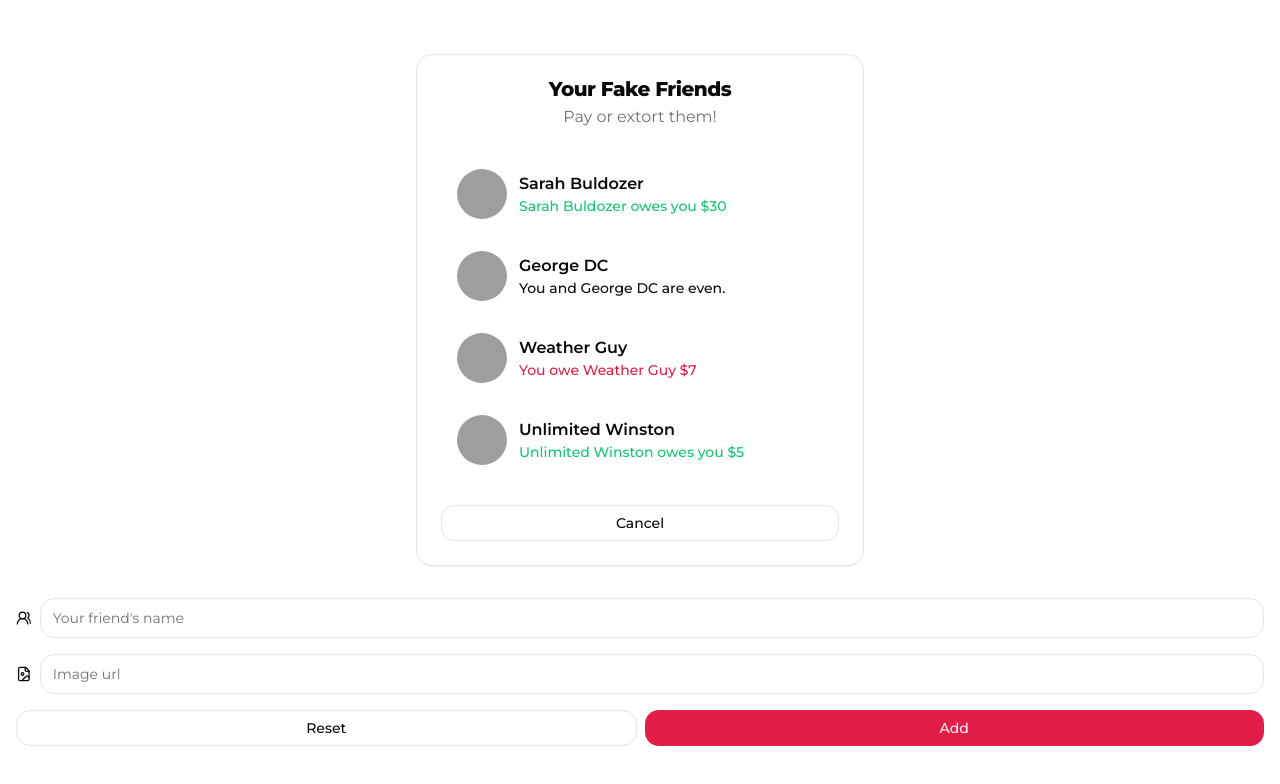
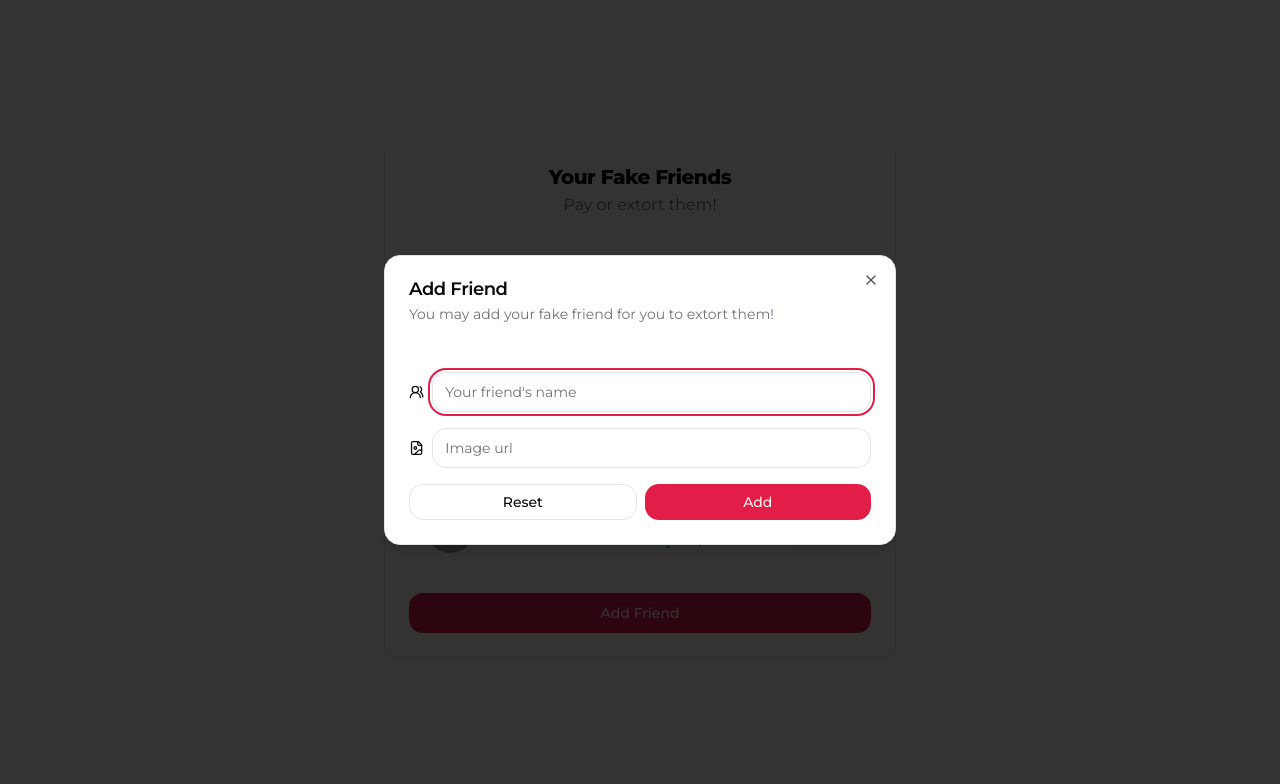
Before and after one commit to dominicpam89/showcase-01-sillyfriendsdining, a React (Vite) app: page / in a window 1280 px wide. Both pictures are taken after a click on the button "Add Friend". Shown: the top 784 px of the page. Built offline with nearby package versions, Linux system fonts and the light colour scheme; grey boxes are pictures that could not be loaded.

Commit message:
simplify all components

```diff
--- a/package.json
+++ b/package.json
@@ -15,11 +15,13 @@
   "dependencies": {
     "@hookform/resolvers": "^3.9.0",
     "@radix-ui/react-avatar": "^1.1.0",
+    "@radix-ui/react-dialog": "^1.1.1",
     "@radix-ui/react-label": "^2.1.0",
     "@radix-ui/react-slot": "^1.1.0",
     "class-variance-authority": "^0.7.0",
     "clsx": "^2.1.1",
     "firebase": "^10.13.0",
+    "framer-motion": "^11.3.29",
     "lucide-react": "^0.428.0",
     "react": "^18.3.1",
     "react-dom": "^18.3.1",
--- a/src/App.tsx
+++ b/src/App.tsx
@@ -1,15 +1,10 @@
 import AppContainer from "@/components/AppContainer";
-import FormAddFriend from "@/components/friends-list/FormAddFriend";
 import FriendsList from "@/components/FriendsList";
-import ContextFriendsListProvider from "@/lib/context/friend-list.context";
 
 const App = () => {
 	return (
 		<AppContainer>
-			<ContextFriendsListProvider>
-				<FriendsList />
-				<FormAddFriend />
-			</ContextFriendsListProvider>
+			<FriendsList />
 		</AppContainer>
 	);
 };
--- a/src/components/friends-list/CardContainer.tsx
+++ b/src/components/friends-list/CardContainer.tsx
@@ -6,13 +6,10 @@
 	CardHeader,
 	CardTitle,
 } from "@/components/ui/card-main";
-import { Button } from "@/components/ui/button";
-import { PropsWithChildren, useContext } from "react";
-import { ContextFriendsList } from "@/lib/context/friend-list.context";
+import { PropsWithChildren } from "react";
+import CardDialog from "./CardDialog";
 
 export default function CardContainer({ children }: PropsWithChildren) {
-	const { toggleViewForm, viewFormAddFriend } = useContext(ContextFriendsList);
-
 	return (
 		<Card>
 			<CardHeader>
@@ -21,14 +18,7 @@
 			</CardHeader>
 			<CardContent>{children}</CardContent>
 			<CardFooter>
-				<Button
-					className="transition-default"
-					onClick={toggleViewForm}
-					size="sm"
-					variant={viewFormAddFriend ? "outline" : "default"}
-				>
-					{viewFormAddFriend ? "Cancel" : "Add Friend"}
-				</Button>
+				<CardDialog />
 			</CardFooter>
 		</Card>
 	);
--- /dev/null
+++ b/src/components/friends-list/CardDialog.tsx
@@ -0,0 +1,29 @@
+import {
+	Dialog,
+	DialogContent,
+	DialogDescription,
+	DialogHeader,
+	DialogTitle,
+	DialogTrigger,
+} from "@/components/ui/dialog";
+import { Button } from "@/components/ui/button";
+import FormAddFriend from "./FormAddFriend";
+
+export default function CardDialog() {
+	return (
+		<Dialog>
+			<Button asChild>
+				<DialogTrigger>Add Friend</DialogTrigger>
+			</Button>
+			<DialogContent>
+				<DialogHeader>
+					<DialogTitle>Add Friend</DialogTitle>
+					<DialogDescription>
+						You may add your fake friend for you to extort them!
+					</DialogDescription>
+				</DialogHeader>
+				<FormAddFriend />
+			</DialogContent>
+		</Dialog>
+	);
+}
--- a/src/components/friends-list/CardPerson.tsx
+++ b/src/components/friends-list/CardPerson.tsx
@@ -1,5 +1,6 @@
 import { MockPersonType } from "@/lib/mock-data";
 import { Avatar, AvatarFallback, AvatarImage } from "@/components/ui/avatar";
+import { Button } from "@/components/ui/button";
 import PersonBalance from "./PersonBalance";
 
 interface Props {
@@ -9,7 +10,7 @@
 	return (
 		<div
 			aria-label="person-card"
-			className="p-4 flex gap-3 items-center cursor-pointer"
+			className="w-full p-4 flex gap-3 items-center cursor-pointer"
 		>
 			<Avatar aria-label="avatar" className="w-[50px] h-[50px]">
 				<AvatarImage src={person.image} alt={person.name} />
@@ -17,10 +18,13 @@
 					{person.name[0].toUpperCase()}
 				</AvatarFallback>
 			</Avatar>
-			<div aria-label="info">
+			<div aria-label="info" className="w-full">
 				<h2 className="font-semibold">{person.name}</h2>
 				<PersonBalance person={person} />
 			</div>
+			<Button variant="outline" size="sm" className="w-3/12">
+				Select
+			</Button>
 		</div>
 	);
 }
--- a/src/components/friends-list/FormAddFriend.tsx
+++ b/src/components/friends-list/FormAddFriend.tsx
@@ -1,16 +1,15 @@
 import { UsersRoundIcon, FileImageIcon } from "lucide-react";
 import InputGroup from "../common/InputGroup";
 import FormButtons from "../common/FormButtons";
-import { useContext } from "react";
-import { ContextFriendsList } from "@/lib/context/friend-list.context";
 
 const iconClass = "w-full h-full";
 
 export default function FormAddFriend() {
-	const { viewFormAddFriend } = useContext(ContextFriendsList);
-	if (viewFormAddFriend)
 	return (
-			<form name="add-friend" className="w-full mt-8 flex flex-col gap-4">
+		<form
+			name="add-friend"
+			className="max-w-lg w-full mt-8 flex flex-col gap-4"
+		>
 			<InputGroup
 				icon={<UsersRoundIcon className={iconClass} />}
 				placeholder="Your friend's name"
@@ -22,5 +21,4 @@
 			<FormButtons />
 		</form>
 	);
-	else return null;
 }
--- /dev/null
+++ b/src/components/test-components/FMTest.tsx
@@ -0,0 +1,40 @@
+import { motion, useAnimate } from "framer-motion";
+
+function Component() {
+	const [scope, animate] = useAnimate();
+	const onScopeHover = () => {
+		animate("#hover-element", { left: "0%" });
+	};
+	const onScopeLeft = () => {
+		animate("#hover-element", { left: "-100%" });
+	};
+	return (
+		<div
+			ref={scope}
+			className="relative w-full overflow-hidden max-h-[240px]"
+			onMouseEnter={onScopeHover}
+			onMouseLeave={onScopeLeft}
+		>
+			<motion.div
+				id="hover-element"
+				className="p-4 w-[120px] h-[120px] top-0 absolute bg-slate-900 text-slate-100"
+			>
+				HoverElement
+			</motion.div>
+			<motion.div
+				id="default-element"
+				className="p-6 w-full bg-info text-info-foreground"
+			>
+				Test
+			</motion.div>
+		</div>
+	);
+}
+
+export default function FMTest() {
+	return (
+		<>
+			<Component />
+		</>
+	);
+}
--- a/src/components/ui/card-main.tsx
+++ b/src/components/ui/card-main.tsx
@@ -10,7 +10,7 @@
 		aria-label="card-container"
 		ref={ref}
 		className={cn(
-			"w-full max-w-md rounded-lg border bg-card text-card-foreground shadow-sm",
+			"w-full max-w-lg rounded-lg border bg-card text-card-foreground shadow-sm",
 			className
 		)}
 		{...props}
--- /dev/null
+++ b/src/components/ui/dialog.tsx
@@ -0,0 +1,120 @@
+import * as React from "react"
+import * as DialogPrimitive from "@radix-ui/react-dialog"
+import { X } from "lucide-react"
+
+import { cn } from "@/lib/utils"
+
+const Dialog = DialogPrimitive.Root
+
+const DialogTrigger = DialogPrimitive.Trigger
+
+const DialogPortal = DialogPrimitive.Portal
+
+const DialogClose = DialogPrimitive.Close
+
+const DialogOverlay = React.forwardRef<
+  React.ElementRef<typeof DialogPrimitive.Overlay>,
+  React.ComponentPropsWithoutRef<typeof DialogPrimitive.Overlay>
+>(({ className, ...props }, ref) => (
+  <DialogPrimitive.Overlay
+    ref={ref}
+    className={cn(
+      "fixed inset-0 z-50 bg-black/80  data-[state=open]:animate-in data-[state=closed]:animate-out data-[state=closed]:fade-out-0 data-[state=open]:fade-in-0",
+      className
+    )}
+    {...props}
+  />
+))
+DialogOverlay.displayName = DialogPrimitive.Overlay.displayName
+
+const DialogContent = React.forwardRef<
+  React.ElementRef<typeof DialogPrimitive.Content>,
+  React.ComponentPropsWithoutRef<typeof DialogPrimitive.Content>
+>(({ className, children, ...props }, ref) => (
+  <DialogPortal>
+    <DialogOverlay />
+    <DialogPrimitive.Content
+      ref={ref}
+      className={cn(
+        "fixed left-[50%] top-[50%] z-50 grid w-full max-w-lg translate-x-[-50%] translate-y-[-50%] gap-4 border bg-background p-6 shadow-lg duration-200 data-[state=open]:animate-in data-[state=closed]:animate-out data-[state=closed]:fade-out-0 data-[state=open]:fade-in-0 data-[state=closed]:zoom-out-95 data-[state=open]:zoom-in-95 data-[state=closed]:slide-out-to-left-1/2 data-[state=closed]:slide-out-to-top-[48%] data-[state=open]:slide-in-from-left-1/2 data-[state=open]:slide-in-from-top-[48%] sm:rounded-lg",
+        className
+      )}
+      {...props}
+    >
+      {children}
+      <DialogPrimitive.Close className="absolute right-4 top-4 rounded-sm opacity-70 ring-offset-background transition-opacity hover:opacity-100 focus:outline-none focus:ring-2 focus:ring-ring focus:ring-offset-2 disabled:pointer-events-none data-[state=open]:bg-accent data-[state=open]:text-muted-foreground">
+        <X className="h-4 w-4" />
+        <span className="sr-only">Close</span>
+      </DialogPrimitive.Close>
+    </DialogPrimitive.Content>
+  </DialogPortal>
+))
+DialogContent.displayName = DialogPrimitive.Content.displayName
+
+const DialogHeader = ({
+  className,
+  ...props
+}: React.HTMLAttributes<HTMLDivElement>) => (
+  <div
+    className={cn(
+      "flex flex-col space-y-1.5 text-center sm:text-left",
+      className
+    )}
+    {...props}
+  />
+)
+DialogHeader.displayName = "DialogHeader"
+
+const DialogFooter = ({
+  className,
+  ...props
+}: React.HTMLAttributes<HTMLDivElement>) => (
+  <div
+    className={cn(
+      "flex flex-col-reverse sm:flex-row sm:justify-end sm:space-x-2",
+      className
+    )}
+    {...props}
+  />
+)
+DialogFooter.displayName = "DialogFooter"
+
+const DialogTitle = React.forwardRef<
+  React.ElementRef<typeof DialogPrimitive.Title>,
+  React.ComponentPropsWithoutRef<typeof DialogPrimitive.Title>
+>(({ className, ...props }, ref) => (
+  <DialogPrimitive.Title
+    ref={ref}
+    className={cn(
+      "text-lg font-semibold leading-none tracking-tight",
+      className
+    )}
+    {...props}
+  />
+))
+DialogTitle.displayName = DialogPrimitive.Title.displayName
+
+const DialogDescription = React.forwardRef<
+  React.ElementRef<typeof DialogPrimitive.Description>,
+  React.ComponentPropsWithoutRef<typeof DialogPrimitive.Description>
+>(({ className, ...props }, ref) => (
+  <DialogPrimitive.Description
+    ref={ref}
+    className={cn("text-sm text-muted-foreground", className)}
+    {...props}
+  />
+))
+DialogDescription.displayName = DialogPrimitive.Description.displayName
+
+export {
+  Dialog,
+  DialogPortal,
+  DialogOverlay,
+  DialogClose,
+  DialogTrigger,
+  DialogContent,
+  DialogHeader,
+  DialogFooter,
+  DialogTitle,
+  DialogDescription,
+}
--- a/src/lib/context/friend-list.context.tsx
+++ /dev/null
@@ -1,35 +0,0 @@
-import { createContext, PropsWithChildren, useState } from "react";
-
-type ContextFriendsListType = {
-	viewFormAddFriend: boolean;
-	toggleViewForm: () => void;
-	viewFormAddFriendHide: () => void;
-	viewFormAddFriendShow: () => void;
-};
-export const ContextFriendsList = createContext<ContextFriendsListType>({
-	viewFormAddFriend: false,
-	toggleViewForm() {},
-	viewFormAddFriendHide() {},
-	viewFormAddFriendShow() {},
-});
-
-export default function ContextFriendsListProvider({
-	children,
-}: PropsWithChildren) {
-	const [viewFormAddFriend, setViewFormAddFriend] = useState(false);
-	const toggleViewForm = () => setViewFormAddFriend((ps) => !ps);
-	const viewFormAddFriendHide = () => setViewFormAddFriend(false);
-	const viewFormAddFriendShow = () => setViewFormAddFriend(true);
-	return (
-		<ContextFriendsList.Provider
-			value={{
-				toggleViewForm,
-				viewFormAddFriend,
-				viewFormAddFriendHide,
-				viewFormAddFriendShow,
-			}}
-		>
-			{children}
-		</ContextFriendsList.Provider>
-	);
-}
```
Also changed, not shown: 2 other files (tests, documents, lock files or other folders). Lines whose indentation alone changed are shown as unchanged.
